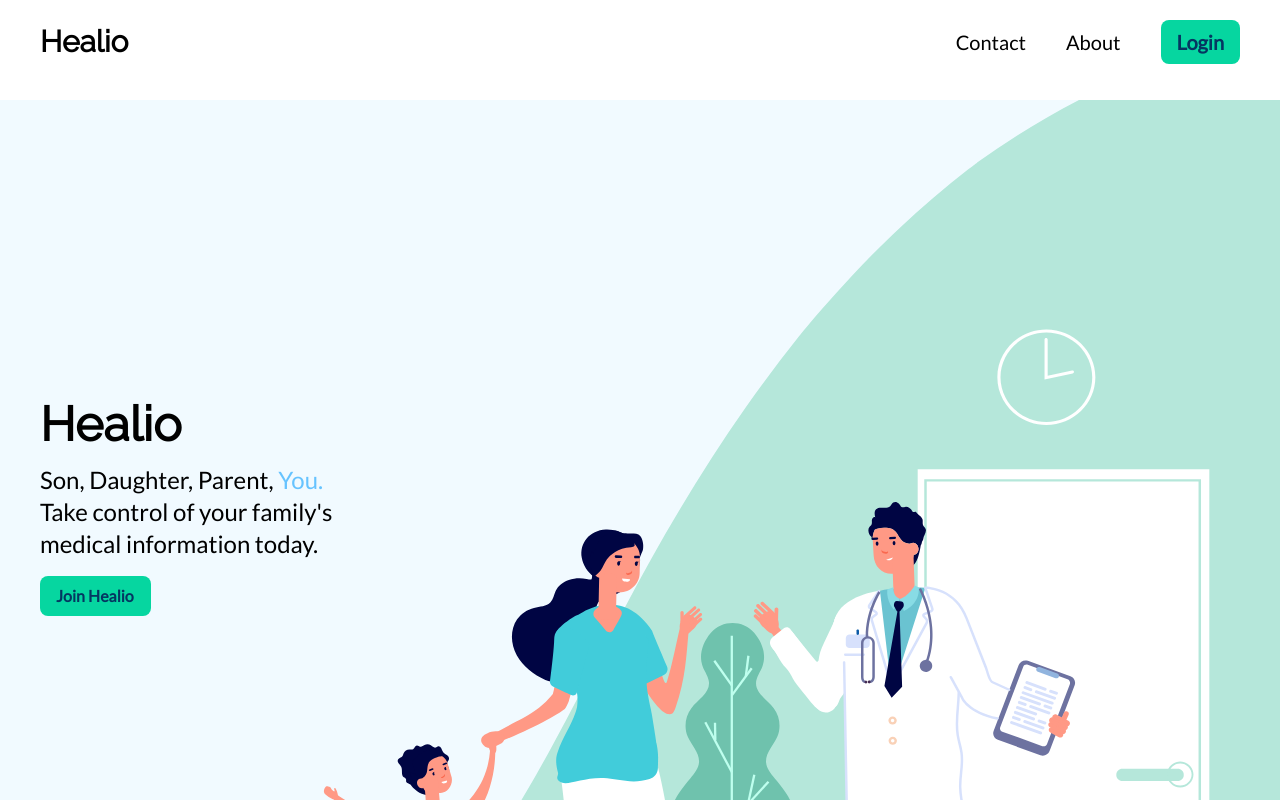
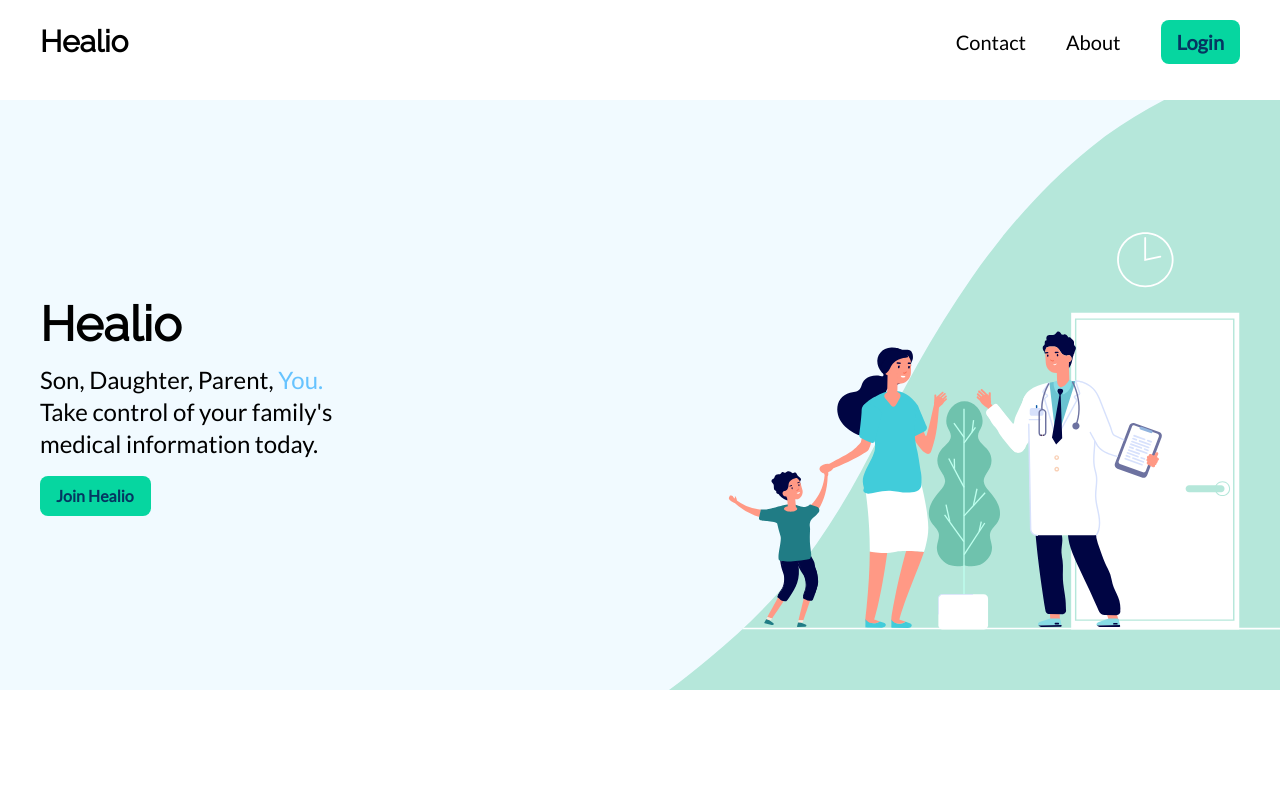
Before and after one commit to Jasonxu5/Healio, a React (Create React App) app: page / in a window 1280 px wide. Shown: the top 800 px of the page. Built offline with nearby package versions, Linux system fonts and the light colour scheme; no server answers.

Commit message:
fixed some height stuff

```diff
--- a/src/Health.js
+++ b/src/Health.js
@@ -65,7 +65,7 @@ function CardHasImage(props) {
                 <div className="mt-6 text-dark-blue">
                     <Link className="absolute p-2 font-semibold bg-dark-green rounded-lg" to='/appointments'>Schedule Appointment {'>'}</Link>
                 </div>
-                <img className="absolute top-[-60px] right-0" src={doctor} alt="Doctor Clip Art" />
+                <img className="absolute top-[-79px] h-[14rem] right-0" src={doctor} alt="Doctor Clip Art" />
             </div>
         );
     } else {
--- a/src/Landing.js
+++ b/src/Landing.js
@@ -17,7 +17,7 @@ export default function Landing() {
                 </div>
             </div>
             <div className="bg-pale-blue">
-                <div className="flex flex-col gap-4 absolute mx-10 mt-[300px]">
+                <div className="flex flex-col gap-4 absolute mx-10 mt-[200px]">
                     <h2 className="font-heading text-5xl font-bold">Healio</h2>
                     <div className="text-2xl">
                         <p>Son, Daughter, Parent, <p className="text-light-blue inline">You.</p></p>
@@ -28,7 +28,7 @@ export default function Landing() {
                         <p className="font-semibold text-dark-blue bg-dark-green rounded-lg py-2 px-4 w-[38%] hover:cursor-pointer">Join Healio</p>
                     </Link>
                 </div>
-                <img className="ml-auto" src={landingImage} alt="Patients and Doctor Clipart" />
+                <img className="ml-auto h-[590px]" src={landingImage} alt="Patients and Doctor Clipart" />
             </div>
         </div>
     );
```
